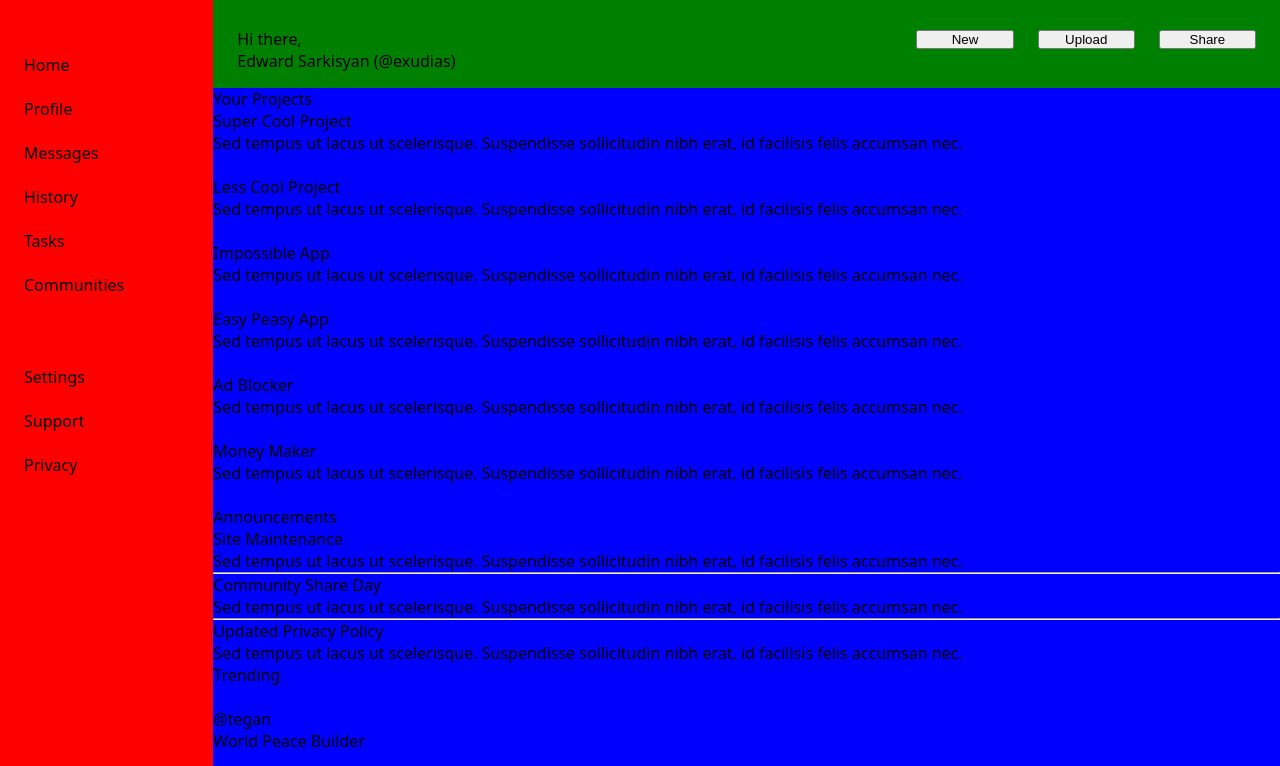
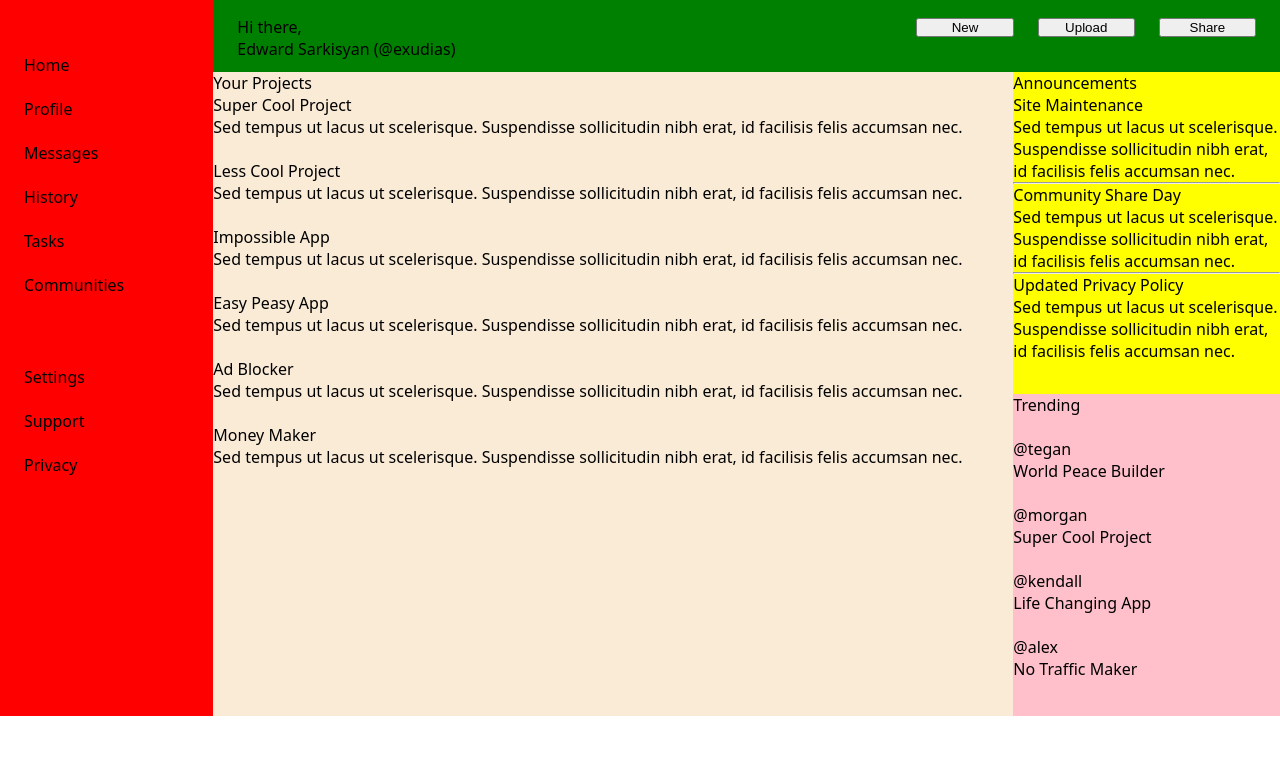
Before and after one commit to Exudias/odin-admin-dashboard, a plain HTML site: page index.html in a window 1280 px wide. Shown: the part 84-850 px from the top of the page. After the commit the page ends 800 px from the top, so only its background shows below. Drawn offline with Linux system fonts and the light colour scheme.

Commit message:
Create layout for all major elements

```diff
--- a/styles.css
+++ b/styles.css
@@ -8,11 +8,17 @@
     font-family: system-ui, -apple-system, BlinkMacSystemFont, 'Segoe UI', Roboto, Oxygen, Ubuntu, Cantarell, 'Open Sans', 'Helvetica Neue', sans-serif;
 }
 
+body {
+    height: 100vh;
+}
+
 ul {
     list-style: none;
 }
 
 .container {
+    height: 100%;
+
     display: grid;
 
     background-color: pink;
@@ -68,4 +74,28 @@ ul {
 .main-content {
     grid-area: 2 / 2 / -1 / -1;
     background-color: blue;
+
+    display: grid;
+    grid-template: 1fr 1fr / 3fr 1fr;
 }
+
+.projects-container {
+    background-color: antiquewhite;
+
+    grid-area: 1 / 1 / -1 / span 1;
+
+    display: flex;
+    flex-direction: column;
+}
+
+.announcements-container {
+    background-color: yellow;
+
+    grid-area: 1 / 2 / span 1 / span 1;
+}
+
+.trending-container {
+    background-color: pink;
+
+    grid-area: 2 / 2 / span 1 / span 1;
+}
```
